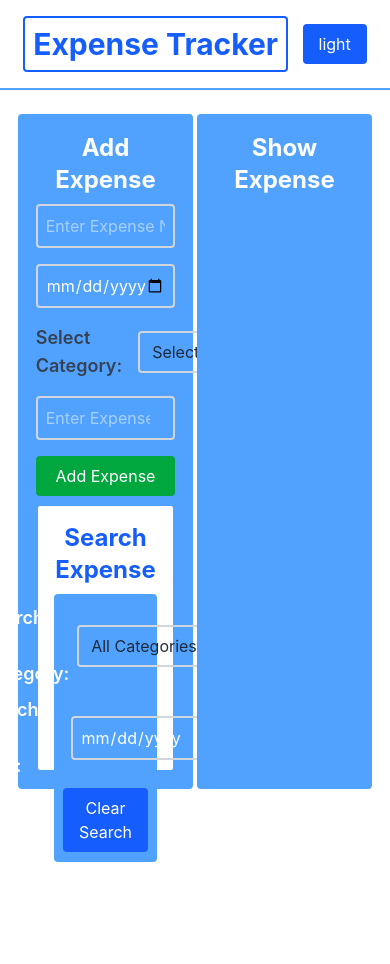
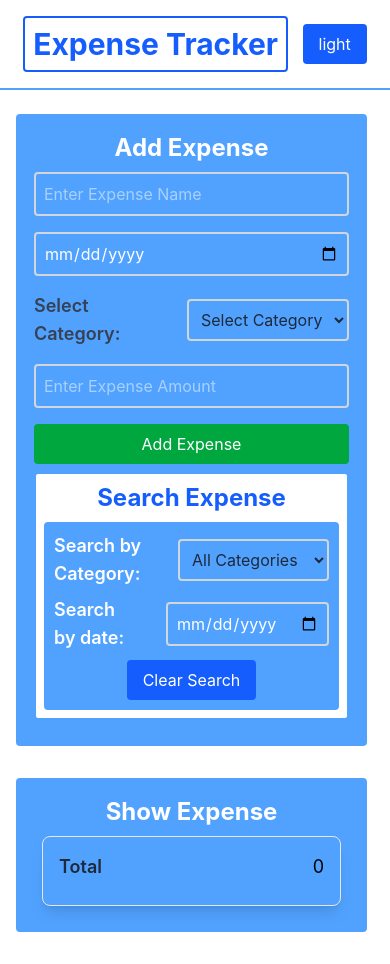
Before and after one commit to rihan2217/Expense-tracker, a React (Vite) app: page / in a window 390 px wide. Before the commit the page ends 862 px from the top, so only its background shows below. Built offline with nearby package versions, Linux system fonts and the light colour scheme.

Commit message:
responsive build

```diff
--- a/src/App.jsx
+++ b/src/App.jsx
@@ -27,7 +27,7 @@ function App() {
     <ThemeContext.Provider value={{theme , ToggleTheme}}>
       <ExpenseProvider>
       <Navbar/>
-      <div className="flex items-center justify-around p-4 mb-2 ">
+      <div className="flex flex-col lg:flex-row gap-4 justify-around p-4 mb-2 ">
         <AddExpense />
         <ShowExpense />
       </div>
--- a/src/components/AddExpense.jsx
+++ b/src/components/AddExpense.jsx
@@ -2,34 +2,43 @@ import { useContext, useState } from "react";
 import SearchExpense from "./SearchExpense";
 import ExpenseContext from "../context/ExpenseContext";
 
+function AddExpense() {
+  const { AddExpenseHandler } = useContext(ExpenseContext);
 
-function AddExpense(){
+  const [inputname, setInputName] = useState("");
+  const [inputdate, setInputDate] = useState("");
+  const [inputcategory, setInputCategory] = useState("");
+  const [inputamount, setInputAmount] = useState("");
 
-
-    const {AddExpenseHandler} = useContext(ExpenseContext);
-
-    const [inputname , setInputName] = useState("");
-    const [inputdate , setInputDate] = useState("");
-    const [inputcategory , setInputCategory] = useState("");
-    const [inputamount , setInputAmount] = useState("");
-
-
-
-    return(
-        <div className=" w-[45vw] h-[80vh] p-4 mb-2  text-white bg-blue-400 dark:text-white dark:bg-blue-950 dark:border-gray-700 border-2 border-blue-400 rounded">
-            <h1 className="text-2xl font-bold text-white text-center mb-2">Add Expense</h1>
+  return (
+    <div className=" w-[90vw] max-h-[82vh] lg:w-[50vw] p-4 mb-4  text-white bg-blue-400 dark:text-white dark:bg-blue-950 dark:border-gray-700 border-2 border-blue-400 rounded">
+      <h1 className="text-2xl font-bold text-white text-center mb-2">
+        Add Expense
+      </h1>
       <div className="flex flex-col justify-evenly gap-4 mb-2">
-                <input type="text" placeholder="Enter Expense Name" className="p-2 border-2 border-gray-300 rounded focus:outline-none focus:ring-2 focus:ring-blue-500"
+        <input
+          type="text"
+          placeholder="Enter Expense Name"
+          className="p-2 border-2 border-gray-300 rounded focus:outline-none focus:ring-2 focus:ring-blue-500"
           onChange={(e) => setInputName(e.target.value)}
-                value={inputname}/>
-                <input type="date" placeholder="Enter Expense Date" className="p-2 border-2 border-gray-300 rounded focus:outline-none focus:ring-2 focus:ring-blue-500"
+          value={inputname}
+        />
+        <input
+          type="date"
+          placeholder="Enter Expense Date"
+          className="p-2 border-2 border-gray-300 rounded focus:outline-none focus:ring-2 focus:ring-blue-500"
           onChange={(e) => setInputDate(e.target.value)}
-                value={inputdate}/>
+          value={inputdate}
+        />
         <section className="flex items-center gap-4">
-                    <label className="text-lg font-semibold text-gray-700 dark:text-gray-300">Select Category:</label>
-                    <select className="p-2 border-2 text-gray-800 dark:text-gray-500 border-gray-300 rounded focus:outline-none focus:ring-2 focus:ring-blue-500"
+          <label className="text-lg font-semibold text-gray-700 dark:text-gray-300">
+            Select Category:
+          </label>
+          <select
+            className="p-2 border-2 text-gray-800 dark:text-gray-500 border-gray-300 rounded focus:outline-none focus:ring-2 focus:ring-blue-500"
             onChange={(e) => setInputCategory(e.target.value)}
-                    value={inputcategory}>
+            value={inputcategory}
+          >
             <option value="">Select Category</option>
             <option value="food">Food</option>
             <option value="transportation">Transportation</option>
@@ -38,22 +47,34 @@ function AddExpense(){
             <option value="other">Other</option>
           </select>
         </section>
-                <input type="number" placeholder="Enter Expense Amount" className="p-2 border-2 border-gray-300 rounded focus:outline-none focus:ring-2 focus:ring-blue-500"
+        <input
+          type="number"
+          placeholder="Enter Expense Amount"
+          className="p-2 border-2 border-gray-300 rounded focus:outline-none focus:ring-2 focus:ring-blue-500"
           onChange={(e) => setInputAmount(e.target.value)}
-                value={inputamount}/>
-                <button className="px-4 py-2 bg-green-600 text-white rounded hover:bg-green-700" onClick={() => {
+          value={inputamount}
+        />
+        <button
+          className="px-4 py-2 bg-green-600 text-white rounded hover:bg-green-700"
+          onClick={() => {
             AddExpenseHandler({
               name: inputname,
               date: inputdate,
               category: inputcategory,
-                        amount: inputamount
+              amount: inputamount,
             });
-                }}>Add Expense</button>
+            setInputName("");
+            setInputDate("");
+            setInputCategory("");
+            setInputAmount("");
+          }}
+        >
+          Add Expense
+        </button>
       </div>
-            <SearchExpense/>
+      <SearchExpense />
     </div>
-    )
-
+  );
 }
 
 export default AddExpense;
--- a/src/components/SearchExpense.jsx
+++ b/src/components/SearchExpense.jsx
@@ -1,17 +1,32 @@
-import React, { useContext } from 'react';
+import React, { useContext, useState } from 'react';
 import ExpenseContext from '../context/ExpenseContext';
 
 const SearchExpense = () => {
-  const { SearchExpensebydate, Searchexpensebycategory } = useContext(ExpenseContext);
+  const { SearchExpensebydate, Searchexpensebycategory, clearFilters } = useContext(ExpenseContext);
+
+  const [searchDate, setSearchDate] = useState("");
+  const [searchCategory, setSearchCategory] = useState("");
+
+  function handleClear() {
+    setSearchDate("");
+    setSearchCategory("");
+    clearFilters();
+  }
 
   return (
-    <div className=" w-full h-[42%] p-4 mb-2 dark:bg-blue-950 text- dark:text-white dark:border-gray-700 border-2 border-blue-400 bg-white rounded">
+    <div className="w-full p-2 mb-2 dark:bg-blue-950 dark:text-white dark:border-gray-700 border-2 border-blue-400 bg-white rounded">
       <h1 className="text-2xl font-bold text-blue-600 text-center mb-2">Search Expense</h1>
       <div className="flex flex-col items-center gap-2 justify-around p-2 bg-blue-400 dark:bg-blue-950 dark:text-white dark:border-gray-700 border-2 border-blue-400 rounded">
+
         <div className="flex items-center gap-2">
           <label className="text-lg font-semibold">Search by Category:</label>
-            <select className="p-2 border-2 text-gray-800 dark:text-gray-500 border-gray-300 rounded focus:outline-none focus:ring-2 focus:ring-blue-500"
-              onChange={(e) => Searchexpensebycategory(e.target.value)}>
+          <select
+            value={searchCategory}
+            className="p-2 border-2 text-gray-800 dark:text-gray-500 border-gray-300 rounded focus:outline-none focus:ring-2 focus:ring-blue-500"
+            onChange={(e) => {
+              setSearchCategory(e.target.value);
+              Searchexpensebycategory(e.target.value);
+            }}>
             <option value="">All Categories</option>
             <option value="food">Food</option>
             <option value="transportation">Transportation</option>
@@ -22,19 +37,26 @@ const SearchExpense = () => {
         </div>
 
         <div className="flex items-center gap-8">
-             <label className="text-lg font-semibold ">Search by date:</label>
-            <input type="date" placeholder="Search by Date" className="p-2 border-2 border-gray-300 rounded focus:outline-none focus:ring-2 focus:ring-blue-500"
-              onChange={(e) => SearchExpensebydate(e.target.value)}/>
+          <label className="text-lg font-semibold">Search by date:</label>
+          <input
+            type="date"
+            value={searchDate}
+            className="p-2 border-2 border-gray-300 rounded focus:outline-none focus:ring-2 focus:ring-blue-500"
+            onChange={(e) => {
+              setSearchDate(e.target.value);
+              SearchExpensebydate(e.target.value);
+            }} />
+        </div>
+
+        <button
+          className="px-4 py-2 bg-blue-600 text-white rounded hover:bg-blue-700"
+          onClick={handleClear}>
+          Clear Search
+        </button>
 
       </div>
-            <button className="px-4 py-2 bg-blue-600 text-white rounded hover:bg-blue-700" onClick={() => {
-              // Clear search
-              SearchExpensebydate('');
-              Searchexpensebycategory('');
-            }}>Clear Search</button>
     </div>
-    </div>
-  )
-}
+  );
+};
 
-export default SearchExpense
+export default SearchExpense;
--- a/src/components/ShowExpense.jsx
+++ b/src/components/ShowExpense.jsx
@@ -1,19 +1,23 @@
 import React, { useContext } from "react";
 import Card from "./Card";
 import ExpenseContext from "../context/ExpenseContext";
+import Total from "./Total";
 
 const ShowExpense = () => {
 
     const {filteredExpenses} = useContext(ExpenseContext);
 
   return (
-    <div className="w-[45vw] h-[80vh] p-4 mb-2 dark:bg-blue-950 text-white dark:text-white dark:border-gray-700 border-2 border-blue-400 bg-blue-400 rounded">
+    <div className="w-[90vw] max-h-[80vh]  p-4 mb-2 dark:bg-blue-950 text-white dark:text-white dark:border-gray-700 border-2 border-blue-400 bg-blue-400 rounded">
       <h1 className="text-2xl font-bold text-center">Show Expense</h1>
+      <div className="h-[80%] overflow-y-auto [&::-webkit-scrollbar]:hidden [-ms-overflow-style:none] [scrollbar-width:none]">
         {filteredExpenses.map((expense,idx)=> {
                 return(
                     <Card key={expense.id || idx} expense={expense} />
                 )
             })}
+      </div>
+      <Total/>
     </div>
   );
 };
--- a/src/components/Total.jsx
+++ b/src/components/Total.jsx
@@ -1,8 +1,34 @@
-import React from 'react'
+import React, { useContext } from 'react'
+import ExpenseContext from '../context/ExpenseContext';
 
 const Total = () => {
+
+
+const {filteredExpenses} = useContext(ExpenseContext);
+
+const total = filteredExpenses.reduce((acc, elem) => acc + elem.amount, 0);
+
+const formatAmount = (amount) => {
+  if (amount >= 1000000000) {
+    return (amount / 1000000000).toFixed(1) + "B"; // Millions
+  }
+  if (amount >= 10000000) {
+    return (amount / 10000000).toFixed(1) + "M"; // Millions
+  } else if (amount >= 100000) {
+    return (amount / 100000).toFixed(1) + "L";   // Lakhs
+  } else if (amount >= 1000) {
+    return (amount / 1000).toFixed(1) + "K";     // Thousands
+  }
+  return amount;
+};
+
   return (
-    <div>Total</div>
+    <div className="bg-blue-400 dark:bg-gray-800 shadow-lg rounded-lg p-4 m-2 border border-gray-200 dark:border-gray-700 hover:shadow-xl transition-shadow duration-200">
+      <div className="flex justify-between items-start mb-2">
+        <h3 className="text-lg font-semibold text-gray-800 dark:text-white">Total</h3>
+        <h3 className="text-lg text-black dark:text-white">{formatAmount(total)}</h3>
+      </div>
+    </div>
   )
 }
 
--- a/src/context/ExpenseContext.jsx
+++ b/src/context/ExpenseContext.jsx
@@ -1,4 +1,4 @@
-import { createContext, useState, useEffect, useContext } from "react";
+import { createContext, useState, useEffect } from "react";
 
 const ExpenseContext = createContext();
 
@@ -19,44 +19,47 @@ export function ExpenseProvider({ children }) {
   });
 
   const [filteredExpenses, setFilteredExpenses] = useState([]);
+  const [filters, setFilters] = useState({ date: "", category: "" });
 
-
-
+  function applyFilters(date, category) {
+    let filtered = expenses;
+    if (date) filtered = filtered.filter(expense => expense.date === date);
+    if (category) filtered = filtered.filter(expense => expense.category === category);
+    setFilteredExpenses(filtered);
+  }
 
   function AddExpenseHandler(expense) {
     setExpenses(prev => [...prev, { ...expense, id: crypto.randomUUID() }]);
   }
 
-  useEffect(()=>{
-    localStorage.setItem("expenses" , JSON.stringify(expenses));
-  },[expenses]);
+  useEffect(() => {
+    localStorage.setItem("expenses", JSON.stringify(expenses));
+  }, [expenses]);
 
   useEffect(() => {
-    setFilteredExpenses(expenses);
+    applyFilters(filters.date, filters.category);
   }, [expenses]);
 
-  function SearchExpensebydate(date){
-    if (date) {
-      const filtered = expenses.filter(expense => expense.date === date);
-      setFilteredExpenses(filtered);
-    } else {
-      setFilteredExpenses(expenses);
-    }
+  function SearchExpensebydate(date) {
+    const newFilters = { ...filters, date };
+    setFilters(newFilters);
+    applyFilters(newFilters.date, newFilters.category);
   }
 
-  function Searchexpensebycategory(category){
-    if (category) {
-      const filtered = expenses.filter(expense => expense.category === category);
-      setFilteredExpenses(filtered);
-    } else {
+  function Searchexpensebycategory(category) {
+    const newFilters = { ...filters, category };
+    setFilters(newFilters);
+    applyFilters(newFilters.date, newFilters.category);
+  }
+
+  function clearFilters() {
+    setFilters({ date: "", category: "" });
     setFilteredExpenses(expenses);
-    }
   }
 
   function DeleteExpenseHandler(id) {
     setExpenses(prev => prev.filter(expense => expense.id !== id));
   }
-
 
   return (
     <ExpenseContext.Provider value={{
@@ -65,6 +68,7 @@ export function ExpenseProvider({ children }) {
       DeleteExpenseHandler,
       SearchExpensebydate,
       Searchexpensebycategory,
+      clearFilters,
       AddExpenseHandler
     }}>
       {children}
@@ -72,4 +76,4 @@ export function ExpenseProvider({ children }) {
   );
 }
 
-export default ExpenseContext
+export default ExpenseContext;
```
Lines whose indentation alone changed are shown as unchanged.
